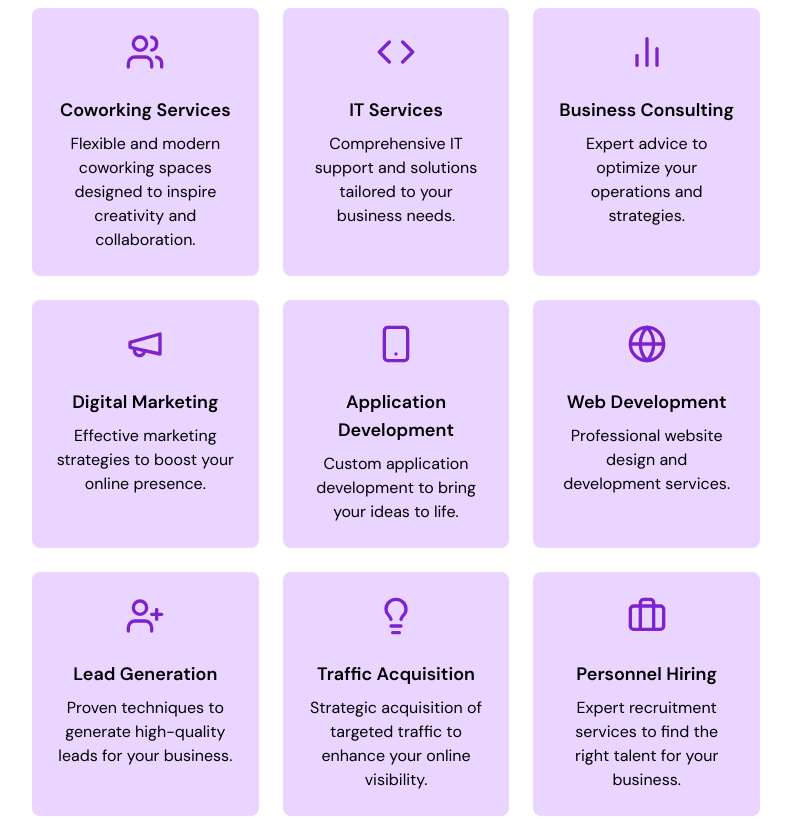
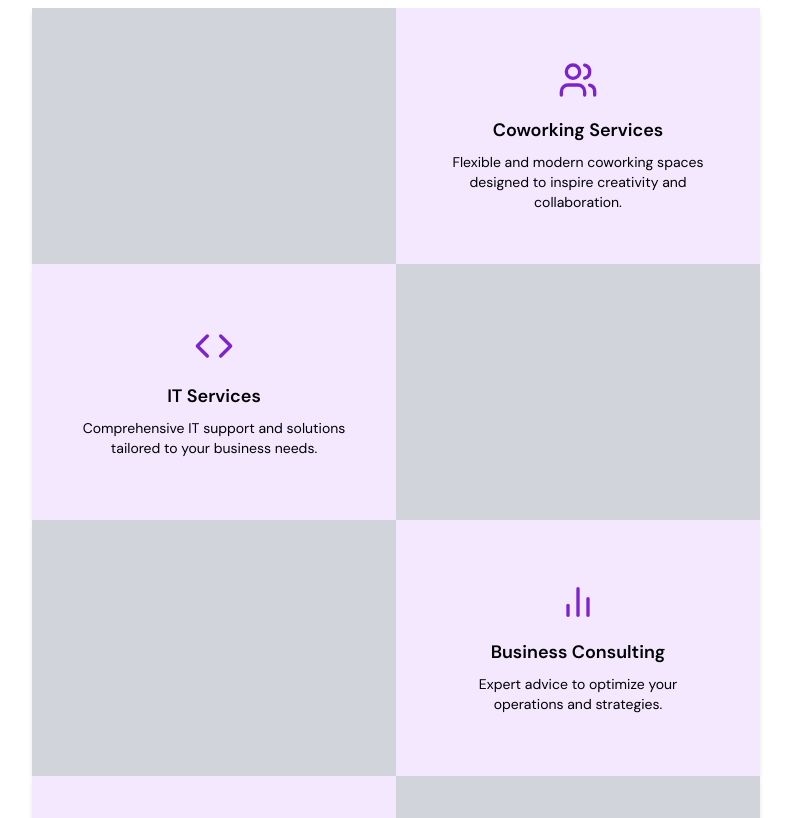
Before and after one commit to EugeniBykovski/evadav-traffic-business, a Next.js app: page / in a window 1280 px wide. Shown: the part 960-1778 px from the top of the page, without its empty margins (244-1035 px from the left). Built offline with nearby package versions, Linux system fonts and the light colour scheme.

Commit message:
fet: updated services block

```diff
--- a/data/mock-data.tsx
+++ b/data/mock-data.tsx
@@ -45,22 +45,4 @@ export const servicesData: Array<{
     description: "Professional website design and development services.",
     icon: "globe",
   },
-  {
-    title: "Lead Generation",
-    description:
-      "Proven techniques to generate high-quality leads for your business.",
-    icon: "user-plus",
-  },
-  {
-    title: "Traffic Acquisition",
-    description:
-      "Strategic acquisition of targeted traffic to enhance your online visibility.",
-    icon: "lightbulb",
-  },
-  {
-    title: "Personnel Hiring",
-    description:
-      "Expert recruitment services to find the right talent for your business.",
-    icon: "briefcase",
-  },
 ];
--- a/sections/Services/Services.tsx
+++ b/sections/Services/Services.tsx
@@ -13,23 +13,24 @@ const ServicesSection: FC = memo(() => {
     <section id="services" className="py-12">
       <Subtitle> {t("title")}</Subtitle>
 
-      <div className="grid grid-cols-1 md:grid-cols-3 gap-6">
-        {servicesData.map((service) => {
+      <div>
+        {servicesData.map((service, index) => {
           const Icon = iconMap[service.icon];
 
           return (
             <div
               key={service.title}
-              className="p-6 bg-purple-200 rounded-lg text-center hover:shadow-md transition cursor-pointer"
+              className={`flex flex-col md:flex-row ${
+                index % 2 === 0 ? "md:flex-row" : "md:flex-row-reverse"
+              } items-center bg-purple-100 shadow-md`}
             >
-              <Icon className="w-10 h-10 mx-auto mb-6 text-purple-700" />
-              <h3
-                className="font-semibold text-lg mb-2
-              "
-              >
-                {service.title}
-              </h3>
-              <p>{service.description}</p>
+              <div className="w-full md:w-1/2 h-64 bg-gray-300 flex items-center justify-center"></div>
+
+              <div className="w-full md:w-1/2 text-center p-12">
+                <Icon className="w-10 h-10 mb-4 text-purple-700 mx-auto" />
+                <h3 className="font-semibold text-lg mb-2">{service.title}</h3>
+                <p className="text-sm">{service.description}</p>
+              </div>
             </div>
           );
         })}
--- a/sections/Services/types.ts
+++ b/sections/Services/types.ts
@@ -5,9 +5,6 @@ import {
   Megaphone,
   Smartphone,
   Globe,
-  UserPlus,
-  Briefcase,
-  Lightbulb,
 } from "lucide-react";
 
 export const iconMap = {
@@ -17,7 +14,4 @@ export const iconMap = {
   megaphone: Megaphone,
   smartphone: Smartphone,
   globe: Globe,
-  "user-plus": UserPlus,
-  briefcase: Briefcase,
-  lightbulb: Lightbulb,
 };
```
